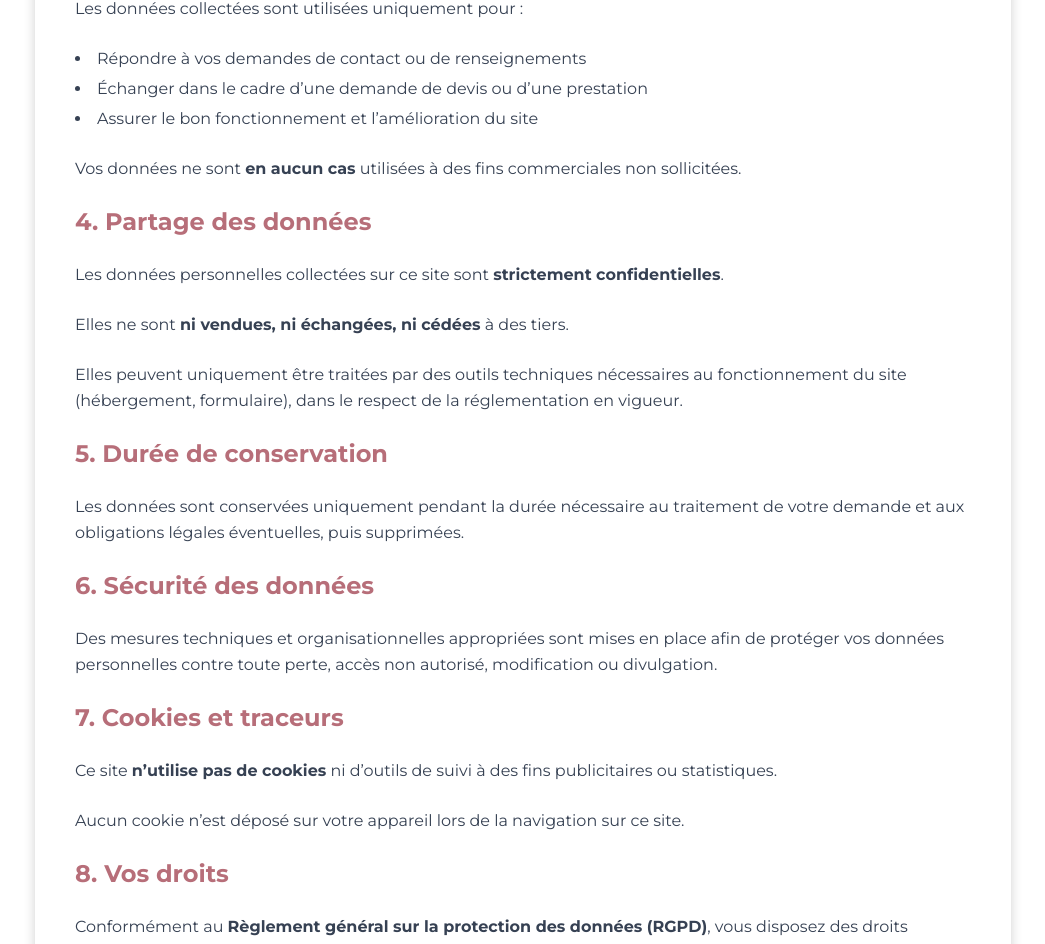
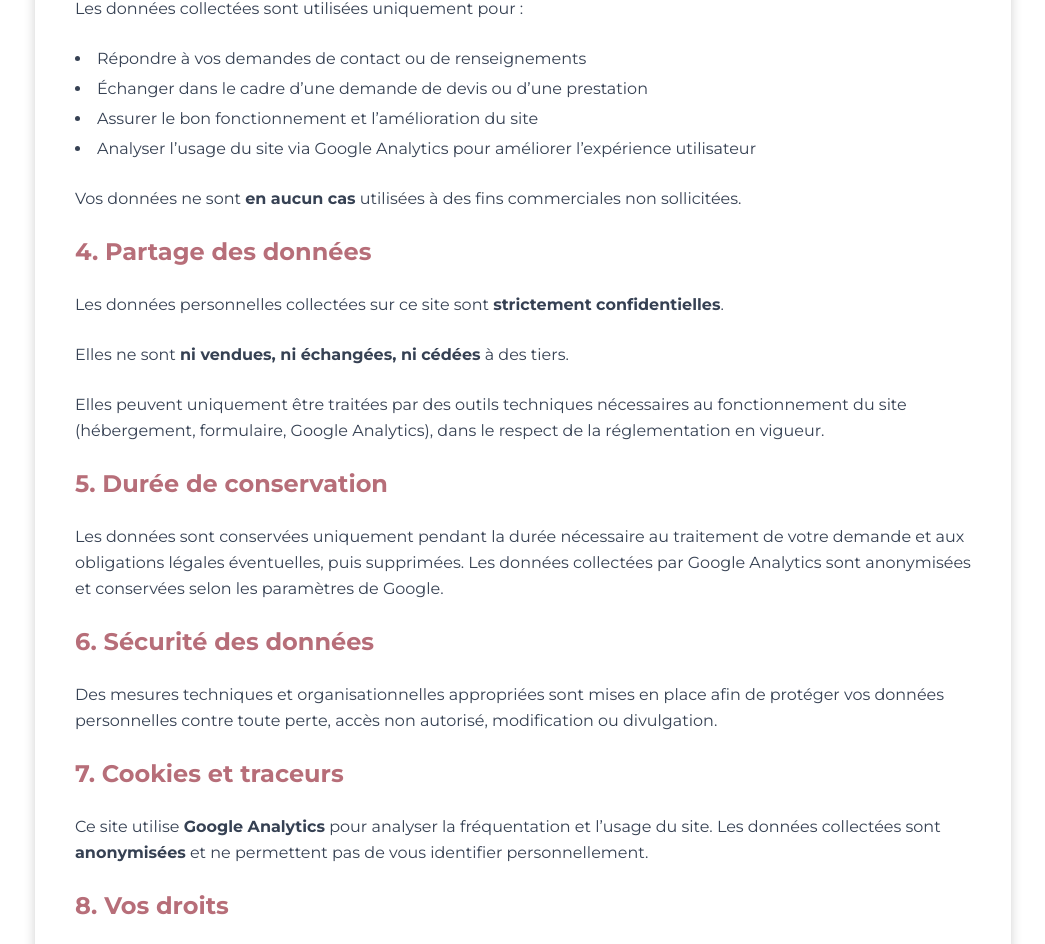
Before and after one commit to EthwallLo/lorena-website-correction, a Next.js app: page /confidentialite in a window 1280 px wide. Shown: the part 1172-2116 px from the top of the page, without its empty margins (117-1162 px from the left). Built offline with nearby package versions, Linux system fonts and the light colour scheme; a web font is replaced by a local one.

Commit message:
feat: modification page confidentialité

```diff
--- a/app/confidentialite/page.tsx
+++ b/app/confidentialite/page.tsx
@@ -63,7 +63,8 @@ export default function PrivacyPolicyPage() {
                 utilisez ce site, notamment lorsque vous me contactez via le
                 formulaire de contact.
               </p>
-              <p>Les données susceptibles d’être collectées sont :
+              <p>
+                Les données susceptibles d’être collectées sont :
                 <ul className="list-disc list-inside space-y-1">
                   <li>
                     <strong>Nom et/ou prénom</strong>
@@ -95,6 +96,10 @@ export default function PrivacyPolicyPage() {
                   prestation
                 </li>
                 <li>Assurer le bon fonctionnement et l’amélioration du site</li>
+                <li>
+                  Analyser l’usage du site via Google Analytics pour améliorer
+                  l’expérience utilisateur
+                </li>
               </ul>
               <p>
                 Vos données ne sont <strong>en aucun cas</strong> utilisées à
@@ -115,8 +120,9 @@ export default function PrivacyPolicyPage() {
               </p>
               <p>
                 Elles peuvent uniquement être traitées par des outils techniques
-                nécessaires au fonctionnement du site (hébergement, formulaire),
-                dans le respect de la réglementation en vigueur.
+                nécessaires au fonctionnement du site (hébergement, formulaire,
+                Google Analytics), dans le respect de la réglementation en
+                vigueur.
               </p>
 
               <h2 className="text-2xl font-bold text-[#B76E79]">
@@ -125,7 +131,9 @@ export default function PrivacyPolicyPage() {
               <p>
                 Les données sont conservées uniquement pendant la durée
                 nécessaire au traitement de votre demande et aux obligations
-                légales éventuelles, puis supprimées.
+                légales éventuelles, puis supprimées. Les données collectées par
+                Google Analytics sont anonymisées et conservées selon les
+                paramètres de Google.
               </p>
 
               <h2 className="text-2xl font-bold text-[#B76E79]">
@@ -141,12 +149,10 @@ export default function PrivacyPolicyPage() {
                 7. Cookies et traceurs
               </h2>
               <p>
-                Ce site <strong>n’utilise pas de cookies</strong> ni d’outils de
-                suivi à des fins publicitaires ou statistiques.
-              </p>
-              <p>
-                Aucun cookie n’est déposé sur votre appareil lors de la
-                navigation sur ce site.
+                Ce site utilise <strong>Google Analytics</strong> pour analyser
+                la fréquentation et l’usage du site. Les données collectées sont
+                <strong> anonymisées</strong> et ne permettent pas de vous
+                identifier personnellement.
               </p>
 
               <h2 className="text-2xl font-bold text-[#B76E79]">
@@ -188,7 +194,7 @@ export default function PrivacyPolicyPage() {
               </p>
 
               <p className="text-sm text-gray-500">
-                Dernière mise à jour : 10 janvier 2026
+                Dernière mise à jour : 22 janvier 2026
               </p>
             </div>
           </div>
```
